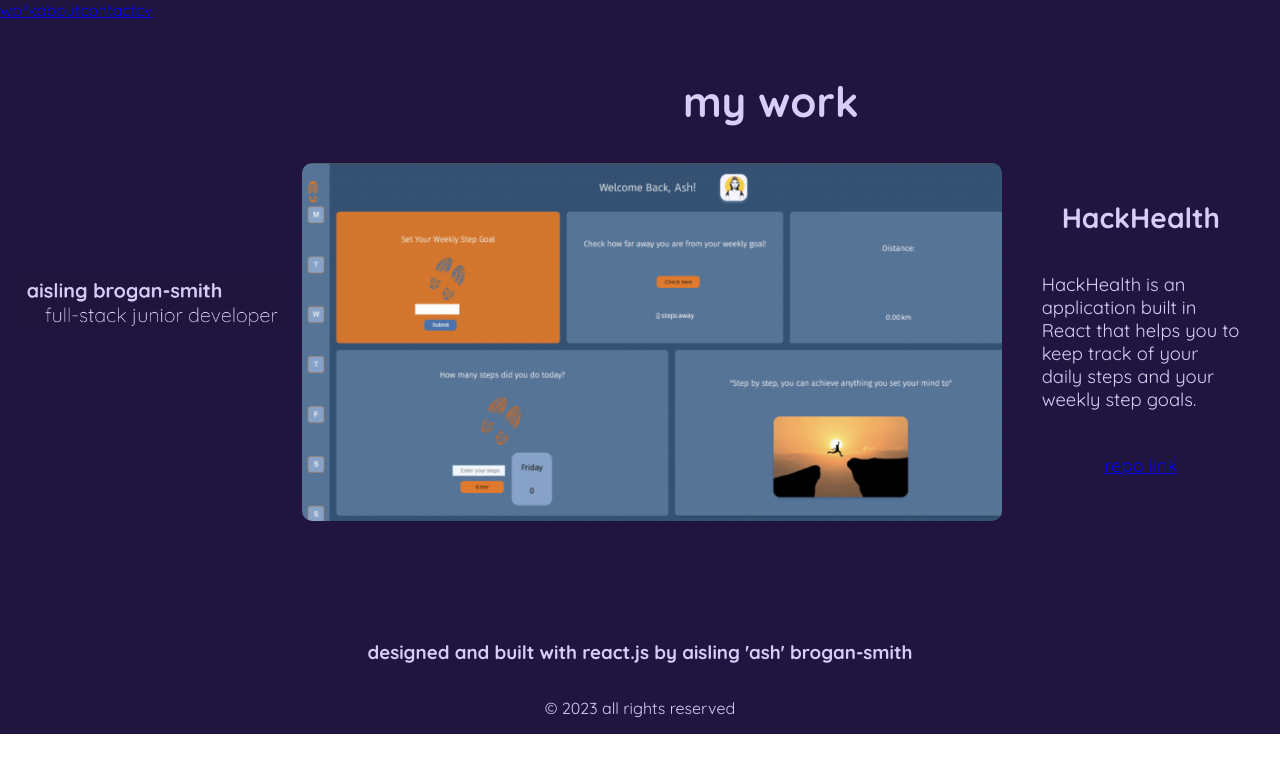
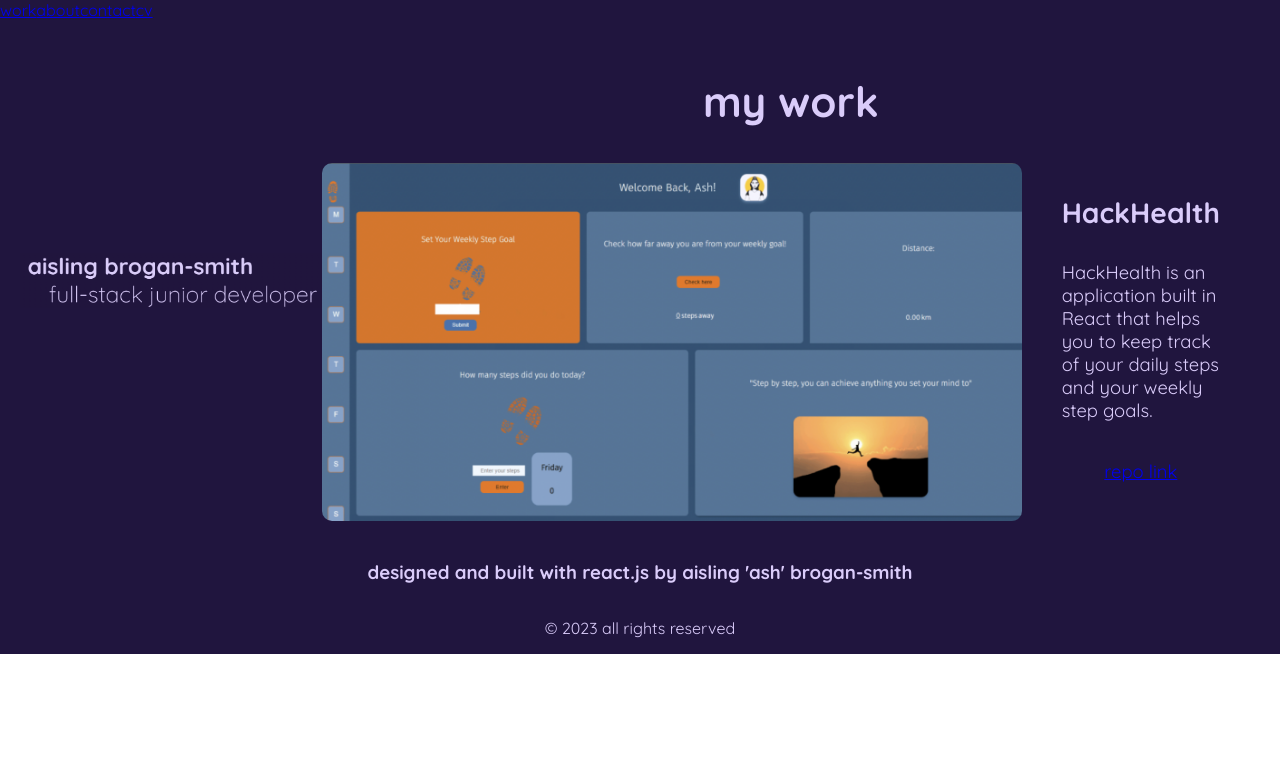
Before and after one commit to ashwantspizza/mywebsite, a React (Create React App) app in the folder ash-website/: page / in a window 1280 px wide. Shown: the top 772 px of the page. Built offline with nearby package versions, Linux system fonts and the light colour scheme.

Commit message:
sort css after implementing hashlink component

```diff
--- a/ash-website/src/components/LandingPage.css
+++ b/ash-website/src/components/LandingPage.css
@@ -17,18 +17,15 @@
   flex-direction: column;
   justify-content: center;
   align-items: center;
-  min-height: 100%;
   height: 100%;
   height: auto;
   width: 100%;
-  margin-top: 190px;
-  margin-bottom: 225px;
 }
 
 .name-image {
+  display: flex;
   align-items: center;
   max-height: 250px;
-  width: auto;
   max-width: 100%;
 }
 
@@ -52,10 +49,8 @@
 .hackhealth-container {
   display: flex;
   flex-direction: row;
-  justify-content: flex-start;
+  justify-content: center;
   align-items: center;
-  margin-left: 40px;
-  margin-bottom: 80px;
   height: 100%;
   width: 100%;
 }
--- a/ash-website/src/components/LandingPage.js
+++ b/ash-website/src/components/LandingPage.js
@@ -30,7 +30,7 @@ function LandingPage() {
         <section id="work">
         <div className="top-bar">
       <div className = "name-image-container">
-    <img src={name} alt="name-img" className = "name-image" width="100%"/>
+    <img src={name} alt="name-img" className = "name-image"/>
   </div>
   <div className = "my-work-section">
    <div className = "my-work-text">
```
